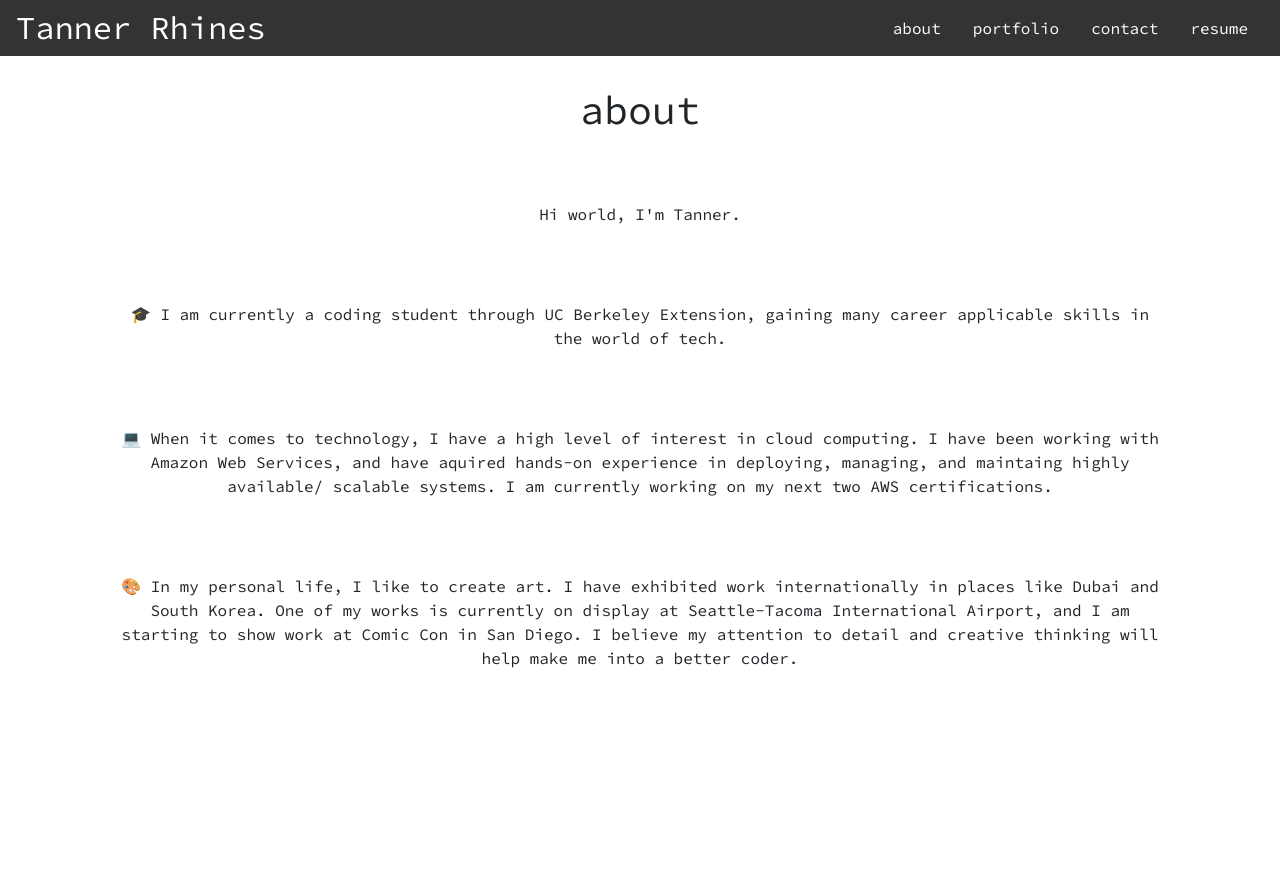
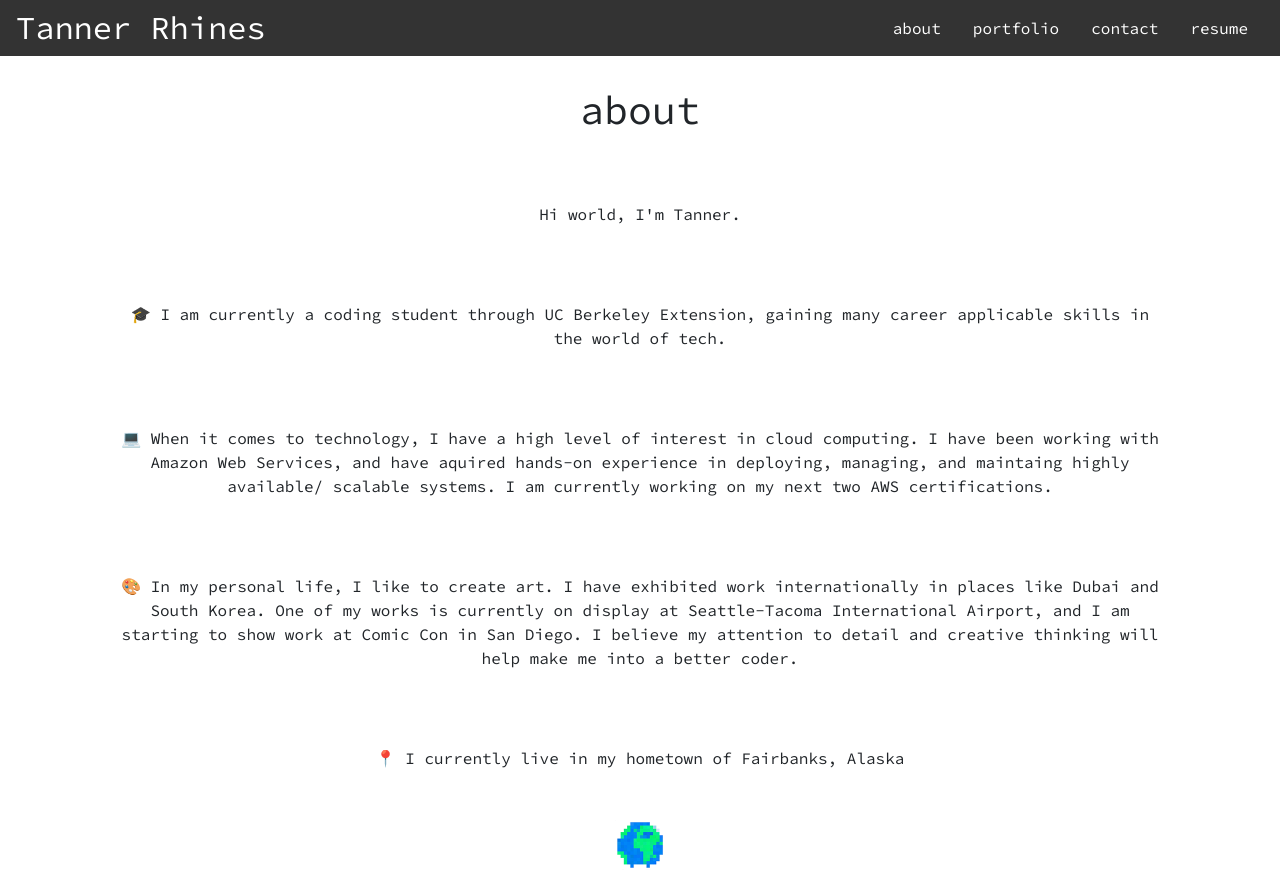
Before and after one commit to TannerRhines/ReactPortfolio, a React (Create React App) app in the folder react-portfolio/: page / in a window 1280 px wide. Before the commit the page ends 800 px from the top, so only its background shows below. Built offline with nearby package versions, Linux system fonts and the light colour scheme.

Commit message:
added icon to about me

```diff
--- a/react-portfolio/src/pages/About.js
+++ b/react-portfolio/src/pages/About.js
@@ -1,3 +1,6 @@
+import world from '../assets/images/world.png';
+
+
 export default function About() {
     return (
         <div>
@@ -11,6 +14,11 @@ export default function About() {
 
             <p> 🎨 In my personal life, I like to create art. I have exhibited work internationally in places like Dubai and South Korea. One of my works is currently on display at Seattle-Tacoma International Airport, and I am starting to show work at Comic Con in San Diego. I believe my attention to detail and creative thinking will help make me into a better coder. </p>
 
+            <p> 📍 I currently live in my hometown of Fairbanks, Alaska</p>
+
+            <div style={{textAlign: 'center', margin: '20px 0'}}>
+                <img src={world} alt="Description" style={{maxWidth: '50px', maxHeight: '50px'}} />
+            </div>
         </div>
     );
 }
```
Also changed, not shown: react-portfolio/src/assets/images/world.png (added).
